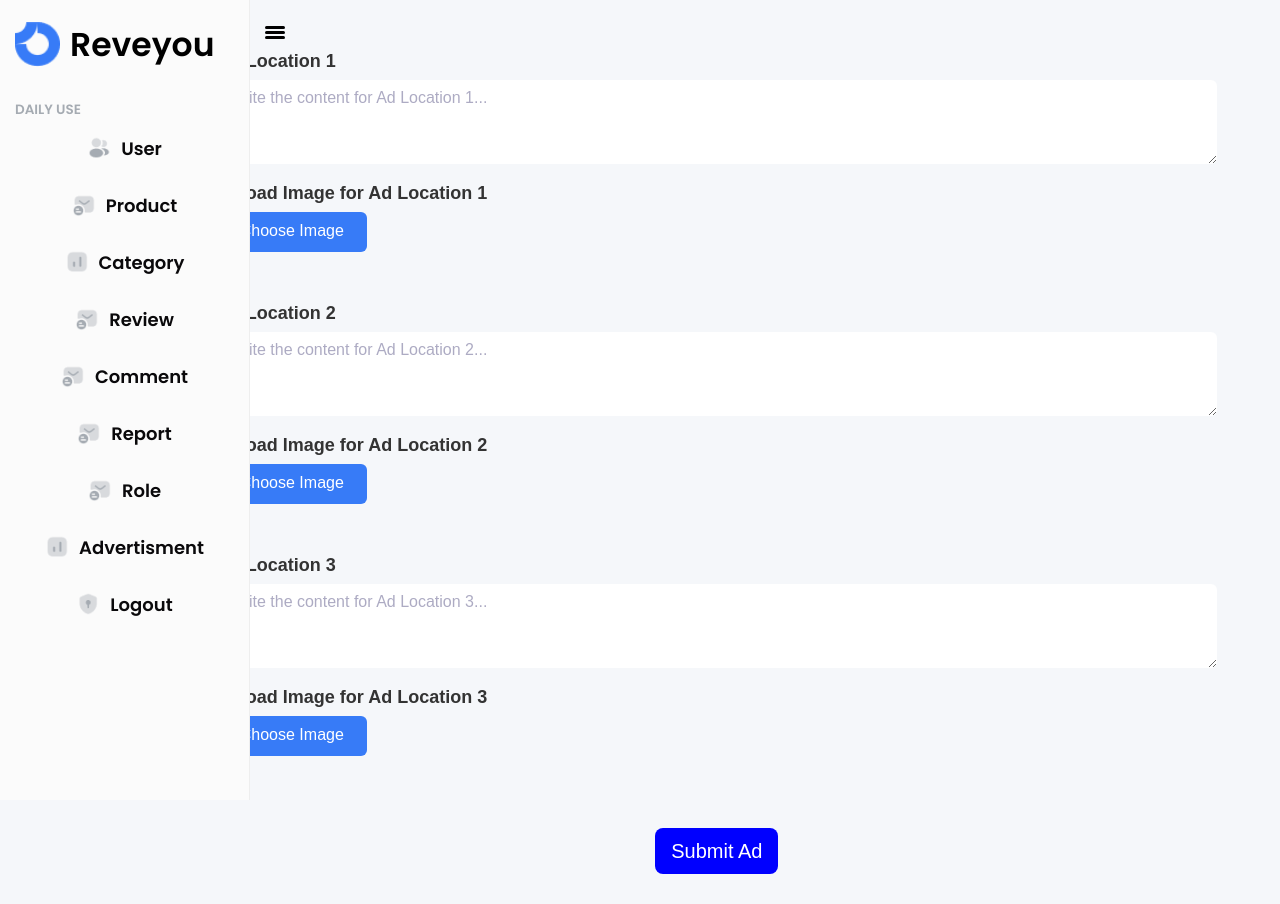
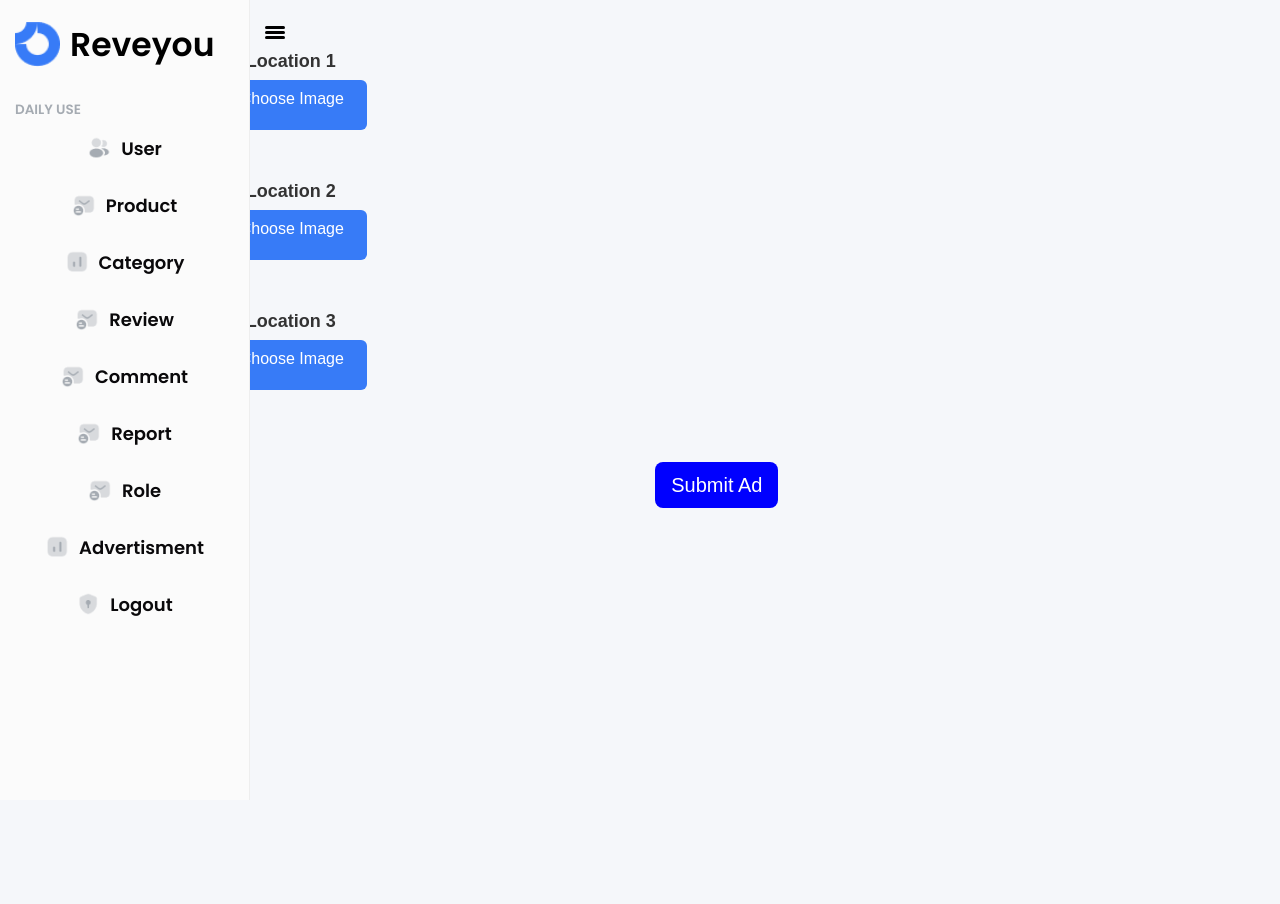
Before and after one commit to saraabdelrhman/wallet-market-master, a React (Create React App) app: page /admin/advertisment in a window 1280 px wide. After the commit the page ends 800 px from the top, so only its background shows below. Built offline with nearby package versions, Linux system fonts and the light colour scheme.

Commit message:
Update Advertisment.js

```diff
--- a/src/admin/Advertisment.js
+++ b/src/admin/Advertisment.js
@@ -2,52 +2,33 @@ import React, { useState } from 'react';
 import { Button, Form, Container, Row, Col } from 'react-bootstrap';
 
 const Advertisment = () => {
-  const [adText, setAdText] = useState(['', '', '']); // For three ad text fields
-  const [images, setImages] = useState([null, null, null]); // For three image uploads
+  const [images, setImages] = useState([null, null, null]); // State for three image uploads
 
   const handleImageUpload = (index, event) => {
     const file = event.target.files[0];
     if (file) {
       const updatedImages = [...images];
-      updatedImages[index] = URL.createObjectURL(file);
+      updatedImages[index] = URL.createObjectURL(file); // Preview the uploaded image
       setImages(updatedImages);
     }
   };
 
-  const handleAdTextChange = (index, event) => {
-    const updatedAdText = [...adText];
-    updatedAdText[index] = event.target.value;
-    setAdText(updatedAdText);
-  };
-
   return (
     <Container className="mt-5" style={{ width: '80%', marginLeft: '16%' }}>
-      {/* Loop for 3 Advertisement Sections */}
+      {/* Loop for 3 Image Upload Sections */}
       {[1, 2, 3].map((adIndex) => (
         <Row key={adIndex} className="mb-5">
           <Col>
             {/* Ad Label */}
-            <Form.Group controlId={`adText-${adIndex}`}>
-              <Form.Label className="fw-bold" style={{ fontSize: '18px' }}>
-                Ad Location {adIndex} {/* You can replace with more specific names like 'Header Ad', 'Sidebar Ad', etc. */}
-              </Form.Label>
-              <Form.Control
-                as="textarea"
-                rows={3}
-                placeholder={`Write the content for Ad Location ${adIndex}...`}
-                value={adText[adIndex - 1]} // -1 because array is 0-indexed
-                onChange={(e) => handleAdTextChange(adIndex - 1, e)} // -1 because array is 0-indexed
-              />
-            </Form.Group>
+            <Form.Label className="fw-bold" style={{ fontSize: '18px' }}>
+              Ad Location {adIndex} {/* Labels for each ad location */}
+            </Form.Label>
 
             {/* Image Upload Section */}
-            <Form.Label className="fw-bold mt-3" style={{ fontSize: '18px' }}>
-              Upload Image for Ad Location {adIndex}
-            </Form.Label>
             <div className="d-flex gap-3 align-items-center">
               <Button
                 variant=""
-                style={{ width: '150px', height: '40px', fontSize: '16px' ,color:'white',backgroundColor:'#377BF7'}}
+                style={{ width: '150px', height: '50px', fontSize: '16px',backgroundColor:'#377BF7',color:'white' }}
                 as="label"
                 htmlFor={`imageUpload-${adIndex}`}
               >
@@ -58,8 +39,9 @@ const Advertisment = () => {
                 type="file"
                 style={{ display: 'none' }}
                 accept="image/*"
-                onChange={(e) => handleImageUpload(adIndex - 1, e)} // -1 because array is 0-indexed
+                onChange={(e) => handleImageUpload(adIndex - 1, e)} // Handle image upload
               />
+              {/* Display the selected image preview */}
               {images[adIndex - 1] && (
                 <img
                   src={images[adIndex - 1]}
```
